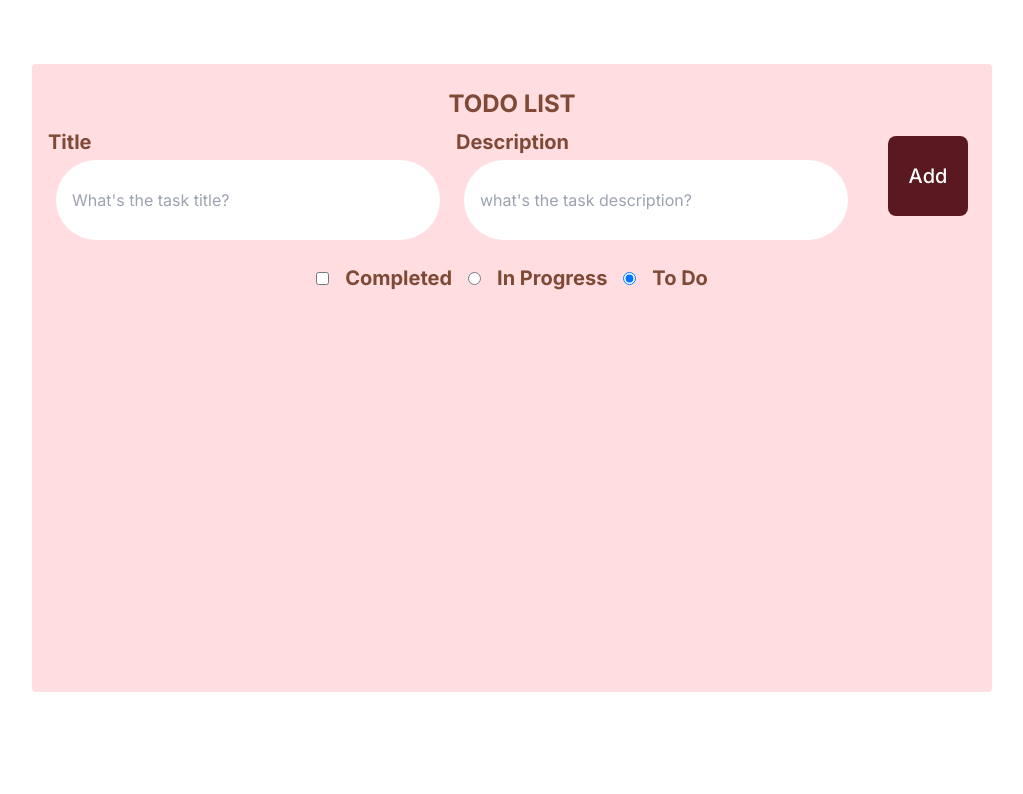
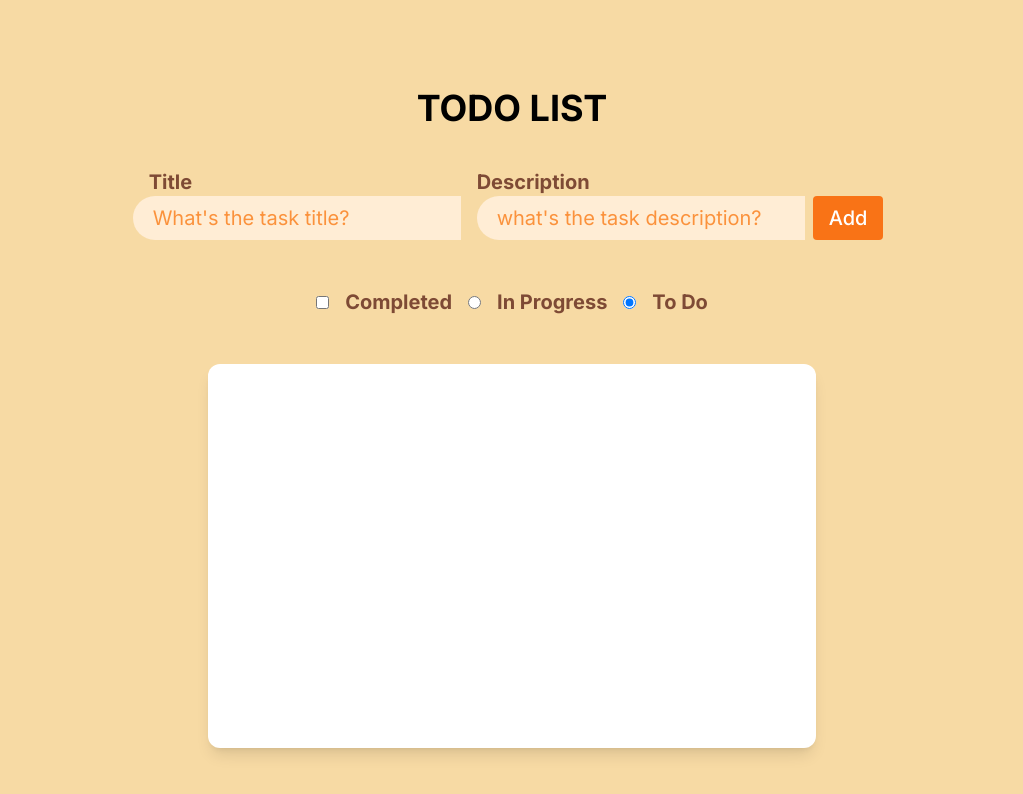
Before and after one commit to sameera222/todolist_task_manager, a Next.js app: page / in a window 1280 px wide. Shown: the top 794 px of the page, without its empty margins (128-1151 px from the left). Built offline with nearby package versions, Linux system fonts and the light colour scheme.

Commit message:
chore: add edit and delete icon

```diff
--- a/app/components/Button.tsx
+++ b/app/components/Button.tsx
@@ -1,4 +1,3 @@
-// import cx from "classnames";
 import React from "react";
 
 interface Props {
@@ -6,18 +5,20 @@ interface Props {
   disabled?: boolean;
   onClick?: () => void;
 }
-
+//This button is used for adding list
 const Button = ({ label, disabled = false, ...otherProps }: Props) => {
   return (
     <button
       {...otherProps}
       disabled={disabled}
       className={`
-        px-4 py-2 leading-5 font-medium hover:bg-orange-500 text-white text-xl bg-[#5a1921] select-none
-        rounded-lg
-        h-20
-        w-20 first-letter:focus:outline-none focus:shadow-outline",
-        disabled && "opacity-50 cursor-not-allowed
+        px-4  leading-5 font-medium hover:bg-white text-white text-xl bg-orange-500 select-none
+        rounded
+        hover:text-orange-500
+        h-11
+        cursor-pointer
+         first-letter:focus:outline-none focus:shadow-outline",
+        disabled && "opacity-50
       `}
     >
       {label}
--- a/app/components/ToDoList.tsx
+++ b/app/components/ToDoList.tsx
@@ -2,58 +2,60 @@
 
 import { observer } from "mobx-react-lite";
 import React, { ChangeEvent, useState } from "react";
-import { useMst } from "../models/Root";
+import { useMst } from "../store/ToDoStore";
 import { BsPencil } from "react-icons/bs";
 import Button from "./Button";
 import { MdDelete } from "react-icons/md";
 
 const ToDoList = observer(() => {
-  const { cart } = useMst();
+  const { toDoList } = useMst();
 
   const [name, setName] = useState("");
   const [description, setDescription] = useState("");
   const [status, setStatus] = useState("todo");
 
+  const [editMode, setEditMode] = useState(false);
+  const [selectedItem, setSelectedItem] = useState<any | null>(null);
+  const [editedName, setEditedName] = useState("");
+  const [editedDescription, setEditedDescription] = useState("");
+
+
+
   const isDisabled = () => {
     return name === "" || description === "";
   };
 
-  const handleEditItem = (item: any, newName: string) => {
-    item.changeName(newName);
-    // setSelectedItem(item);
-    // setName(item.name);
-    //  setDescription(item.description);
-  };
 
   const handleFilterItems = () => {
     switch (status) {
       case "complete":
-        return cart.completeItems;
+        return toDoList.completeItems;
       case "inProgress":
-        return cart.inProgressItems;
+        return toDoList.inProgressItems;
       case "todo":
-        return cart.todoItems;
+        return toDoList.todoItems;
       default:
-        return cart.items;
+        return toDoList.items;
     }
   };
 
   return (
-    <div className="w-9/12 p-4 mx-auto mt-16 bg-[#ffdde1] rounded">
-      <p className="text-2xl font-bold text-center text-[#7e4a35] p-2">
-        TODO LIST
-      </p>
+    <div className="w-2/4 p-4 mx-auto mt-16  rounded-md">
+      <p className="text-4xl font-bold text-center text-black p-2">TODO LIST</p>
 
-      <div className="flex flex-row justify-center">
+      <div className="flex flex-row justify-center p-4 mt-4">
         <div className="mr-2">
           <label>
-            <span className="text-[#7e4a35] text-xl font-bold">Title</span>
+            <span className="text-[#7e4a35] text-xl font-bold flex justify-start ml-4">
+              Title
+            </span>
             <input
               type="text"
               name="name"
               id="name"
+              autoComplete="off"
               placeholder="What's the task title?"
-              className="w-96 ml-2 pl-4 rounded-full h-20 mt-1 bg-white p-1 text-black focus:ring-orange-500 focus:border-orange-500"
+              className="text-xl text-orange-800 placeholder-orange-400 py-2 px-5 bg-orange-100 rounded-l-full outline-orange-300"
               value={name}
               onChange={(e: ChangeEvent<HTMLInputElement>) => {
                 if (e && e.target) {
@@ -72,8 +74,9 @@ const ToDoList = observer(() => {
               type="text"
               name="description"
               id="description"
+              autoComplete="off"
               placeholder="what's the task description?"
-              className="w-96 h-20 ml-2 mt-1 pl-4 rounded-full bg-white focus:ring-orange-500 text-black focus:border-orange-500 p-1"
+              className="text-xl text-orange-800 placeholder-orange-400 py-2 px-5 bg-orange-100 rounded-l-full outline-orange-300"
               value={description}
               onChange={(e: ChangeEvent<HTMLInputElement>) => {
                 if (e && e.target) {
@@ -83,12 +86,14 @@ const ToDoList = observer(() => {
             />
           </label>
         </div>
-        <div className="p-2">
+          {/* Step : Render the correct button based on editMode */}
+
+        <div className="p-2 mt-5">
           <Button
             disabled={isDisabled()}
             label="Add"
             onClick={() => {
-              cart.addCartItem({
+              toDoList.addListItem({
                 name,
                 description,
                 status,
@@ -122,7 +127,8 @@ const ToDoList = observer(() => {
         />
         <label className="text-[#7e4a35] ">To Do</label>
       </div>
-      <div className="h-72 w-full px-3 py-3 my-12 space-y-3 overflow-y-scroll">
+
+      <div className="h-96 w-full px-3 py-3 my-12 space-y-3 rounded-xl shadow-lg bg-white">
         {handleFilterItems().map((item: any, index: number) => (
           <div
             key={`${item.name}`}
@@ -130,29 +136,59 @@ const ToDoList = observer(() => {
           >
             <div className="flex-grow">
               <div className="flex">
-                <div className="text-[#7e4a35] text-4xl">{item.name}</div>
+                {/* Step 5: Conditionally render input or static text */}
+                {editMode && selectedItem === item ? (
+                  <input
+                    type="text"
+                    className="text-orange-500 text-3xl bg-orange-100 w-96"
+                    value={editedName}
+                    onChange={(e: ChangeEvent<HTMLInputElement>) =>
+                      setEditedName(e.target.value)
+                    }
+                  />
+                ) : (
+                  <div className="text-orange-500 text-4xl">{item.name}</div>
+                )}
               </div>
               <div className="flex">
-                <div className="text-gray-400 text-xl">{item.description}</div>
+                {/* Step : Conditionally render input or static text */}
+                {editMode && selectedItem === item ? (
+                  <input
+                    type="text"
+                    className="text-gray-400 text-xl  bg-orange-100 w-96"
+                    value={editedDescription}
+                    onChange={(e: ChangeEvent<HTMLInputElement>) =>
+                      setEditedDescription(e.target.value)
+                    }
+                  />
+                ) : (
+                  <div className="text-gray-400 text-xl">
+                    {item.description}
+                  </div>
+                )}
               </div>
             </div>
             <span
               className="cursor-pointer select-none"
-              onChange={(e: ChangeEvent<HTMLInputElement>) =>
-                handleEditItem(item, e.target.value)
-              }
+              // Step 2: Enable edit mode when the edit icon is clicked
+              onClick={() => {
+                setEditMode(true);
+                setSelectedItem(item);
+                setEditedName(item.name);
+                setEditedDescription(item.description);
+              }}
               role="img"
               aria-label="edit"
             >
-              <BsPencil size={30} />
+              <BsPencil size={25} className="text-orange-500" />
             </span>
             <span
-              className="cursor-pointer select-none"
+              className="cursor-pointer select-none ml-2"
               onClick={item.remove}
               role="img"
               aria-label="delete"
             >
-              <MdDelete size={30} />
+              <MdDelete size={25} className="text-orange-500" />
             </span>
           </div>
         ))}
--- a/app/globals.css
+++ b/app/globals.css
@@ -3,5 +3,5 @@
 @tailwind utilities;
 
 body{
-    background-color: white;
+    background-color: rgb(247, 218, 164);
 }
--- a/app/models/Root.ts
+++ /dev/null
@@ -1,41 +0,0 @@
-'use client'
-import { Instance, onSnapshot, types } from "mobx-state-tree";
-import { createContext, useContext } from "react";
-import { Cart } from "./ToDo";
-
-const RootModel = types.model({
-  cart: Cart,
-});
-
-let initialState = RootModel.create({
-  cart: { items: [] },
-});
-
-if (process.browser) {
-  const data = localStorage.getItem("rootState");
-  if (data) {
-    const json = JSON.parse(data);
-    if (RootModel.is(json)) {
-      initialState = RootModel.create(json);
-    }
-  }
-}
-
-export const rootStore = initialState;
-
-onSnapshot(rootStore, (snapshot) => {
-  console.log("Snapshot: ", snapshot);
-  localStorage.setItem("rootState", JSON.stringify(snapshot));
-});
-
-export type RootInstance = Instance<typeof RootModel>;
-const RootStoreContext = createContext<null | RootInstance>(null);
-
-export const Provider = RootStoreContext.Provider;
-export function useMst() {
-  const store = useContext(RootStoreContext);
-  if (store === null) {
-    throw new Error("Store cannot be null, please add a context provider");
-  }
-  return store;
-}
--- a/app/models/ToDo.ts
+++ b/app/models/ToDo.ts
@@ -1,4 +1,4 @@
-// 'use client'
+
 import {
   types,
   Instance,
@@ -7,61 +7,76 @@ import {
   destroy
 } from "mobx-state-tree";
 
+// Define the 'Tag' model with 'name' and 'description' properties
 export const Tag = types.model({
-  name: types.string,
-  description: types.string,
+  name: types.string,              // Property 'name' of type 'string'
+  description: types.string,       // Property 'description' of type 'string'
 });
 
-export const CartItem = types
+// Define the 'listItem' model with 'name', 'description', 'status', and optional 'tags' properties
+export const listItem = types
   .model({
-    name: types.string,
-    description: types.string,
-    status: types.optional(
+    name: types.string,                                      // Property 'name' of type 'string'
+    description: types.string,                               // Property 'description' of type 'string'
+    status: types.optional(                                  // Property 'status' of type 'enumeration' with default value 'todo'
       types.enumeration(["complete", "inProgress", "todo"]),
       "todo"
     ),
-    tags: types.optional(types.array(Tag), [])
+    tags: types.optional(types.array(Tag), [])               // Optional property 'tags' of type array of 'Tag' objects with default empty array
   })
+  // Define actions to modify 'listItem' properties
   .actions(self => ({
+    // Action to change the 'name' property
     changeName(newName: string) {
       self.name = newName;
     },
+    // Action to change the 'description' property
     changeDescription(newPrice: string) {
-      self.description= newPrice;
+      self.description = newPrice;
     },
+    // Action to change the 'status' property
     changeStatus(newStatus: "complete" | "inProgress" | "todo") {
       self.status = newStatus;
     },
+    // Action to remove the 'listItem' from its parent 'ToDo' model
     remove() {
-      getParent<typeof Cart>(self, 2).remove(self);
+      getParent<typeof ToDo>(self, 2).remove(self);
     }
   }));
 
-export const Cart = types
+// Define the 'ToDo' model with an array of 'listItem' objects
+export const ToDo = types
   .model({
-    items: types.optional(types.array(CartItem), [])
+    items: types.optional(types.array(listItem), [])         // Property 'items' of type array of 'listItem' objects with default empty array
   })
+  // Define actions to modify 'ToDo' model
   .actions(self => ({
-    addCartItem(
-      cartItem: SnapshotIn<typeof CartItem> | Instance<typeof CartItem>
+    // Action to add a new 'listItem' to 'items'
+    addListItem(
+      listItemToDo: SnapshotIn<typeof listItem> | Instance<typeof listItem>
     ) {
-      self.items.push(cartItem);
+      self.items.push(listItemToDo);
     },
-    remove(item: SnapshotIn<typeof CartItem>) {
+    // Action to remove a 'listItem' from 'items'
+    remove(item: SnapshotIn<typeof listItem>) {
       destroy(item);
     }
   }))
+  // Define views to compute derived data from the 'ToDo' model
   .views(self => ({
+    // Computed view to get the total number of 'listItem's
     get totalItems() {
       return self.items.length;
     },
-
+    // Computed view to get an array of 'listItem's with 'status' 'complete'
     get completeItems() {
       return self.items.filter(item => item.status === "complete");
     },
+    // Computed view to get an array of 'listItem's with 'status' 'inProgress'
     get inProgressItems() {
       return self.items.filter(item => item.status === "inProgress");
     },
+    // Computed view to get an array of 'listItem's with 'status' 'todo'
     get todoItems() {
       return self.items.filter(item => item.status === "todo");
     }
--- a/app/page.tsx
+++ b/app/page.tsx
@@ -1,16 +1,16 @@
 "use client";
 import React from "react";
 import dynamic from 'next/dynamic'
-
 import ToDoList from "./components/ToDoList";
-import { Provider, rootStore } from "./models/Root";
+import { Provider, rootStore } from "./store/ToDoStore";
 
 const NoSSR = dynamic(() => import('./components/ToDoList'), { ssr: false })
 
 export default function Home() {
   return (
+        // Provide the rootStore to the application using the Provider component
     <Provider value={rootStore}>
-      <div className="container mx-auto">
+      <div className="container mx-auto ">
         <NoSSR/>
       </div>
     </Provider>
--- a/app/store/ToDoStore.ts
+++ b/app/store/ToDoStore.ts
@@ -1,80 +1,58 @@
-// import { createContext, useContext } from 'react';
-// import { types } from 'mobx-state-tree';
 
-// // Todo model
-// const Todo = types
-//   .model('Todo', {
-//     id: types.identifier,
-//     title: types.string,
-//     completed: false,
-//   })
-//   .actions(self => ({
-//     toggle() {
-//       self.completed = !self.completed;
-//     },
-//     setTitle(newTitle: string) {
-//       self.title = newTitle;
-//     },
-//   }));
+// Import required modules from 'mobx-state-tree', 'react', and the custom 'ToDo' model
+'use client'
+import { Instance, onSnapshot, types } from "mobx-state-tree";
+import { createContext, useContext } from "react";
+import { ToDo } from "../models/ToDo";
 
-// // TodoStore
-// const TodoStore = types
-//   .model('TodoStore', {
-//     todos: types.array(Todo),
-//   })
-//   .actions(self => ({
-//     addTodo: (todo: typeof Todo.Type) => {
-//       self.todos.push(todo);
-//     },
-//     removeTodo: (todo: typeof Todo.Type) => {
-//       self.todos.remove(todo);
-//     },
-//   }));
+// Define the 'RootModel' containing a single property 'toDoList' of type 'ToDo'
+const RootModel = types.model({
+  toDoList: ToDo,
+});
 
-// // RootStore
-// const RootStore = types.model('RootStore', {
-//   todoStore: TodoStore,
-// });
+// Create the initial state of the application using 'RootModel' with an empty 'toDoList'
+let initialState = RootModel.create({
+  toDoList: { items: [] },
+});
 
-// // Initial state
-// const initialState = {
-//   todoStore: {
-//     todos: [],
-//   },
-// };
+// Check if the code is running in the browser environment
+if (process.browser) {
+  // Attempt to retrieve the data from local storage
+  const data = localStorage.getItem("rootState");
+  if (data) {
+    // If data exists, parse it into a JSON object
+    const json = JSON.parse(data);
+    // Check if the parsed JSON object matches the structure defined in 'RootModel'
+    if (RootModel.is(json)) {
+      // If it matches, create a new MST instance using the parsed data as the initial state
+      initialState = RootModel.create(json);
+    }
+  }
+}
 
-// // Store context
-// const StoreContext = createContext(initialState);
+// Create the 'rootStore' using the initial state
+export const rootStore = initialState;
 
-// // Store provider
-// const StoreProvider: React.FC = ({ children }) => {
-//   const rootStore = RootStore.create(initialState);
+// Set up a snapshot listener to save the application state to local storage on every change
+onSnapshot(rootStore, (snapshot) => {
+  console.log("Snapshot: ", snapshot);
+  localStorage.setItem("rootState", JSON.stringify(snapshot));
+});
 
-//   return (
-//     <StoreContext.Provider value={rootStore}>
-//       {children}
-//     </StoreContext.Provider>
-//   );
-// };
+// Create a type alias for the instance of 'RootModel'
+export type RootInstance = Instance<typeof RootModel>;
 
-// // Custom hook to access the store
-// const useStore = () => useContext(StoreContext);
+// Create a context to provide the MST store to React components
+const RootStoreContext = createContext<null | RootInstance>(null);
 
-// export { Todo, TodoStore, RootStore, StoreProvider, useStore };
-import { types } from 'mobx-state-tree';
-import Todo from '../models/ToDo';
+// Export the 'Provider' component which will provide the MST store to the application
+export const Provider = RootStoreContext.Provider;
 
-const TodoStore = types
-  .model('TodoStore', {
-    todos: types.array(Todo),
-  })
-  .actions(self => ({
-    addTodo(todo: typeof Todo.Type) {
-      self.todos.push(todo);
-    },
-    removeTodo(todo: typeof Todo.Type) {
-      self.todos.remove(todo);
-    },
-  }));
-
-export default TodoStore;
+// Custom hook to access the MST store from React components
+export function useMst() {
+  const store = useContext(RootStoreContext);
+  if (store === null) {
+    throw new Error("Store cannot be null, please add a context provider");
+  }
+  return store;
+}
```
